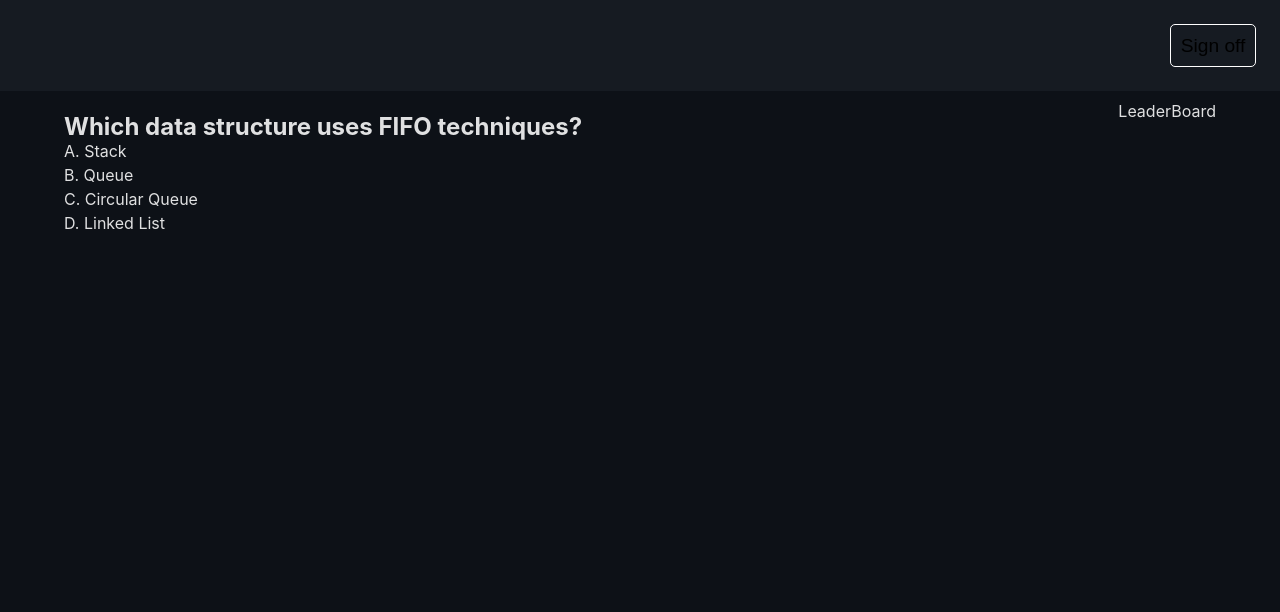
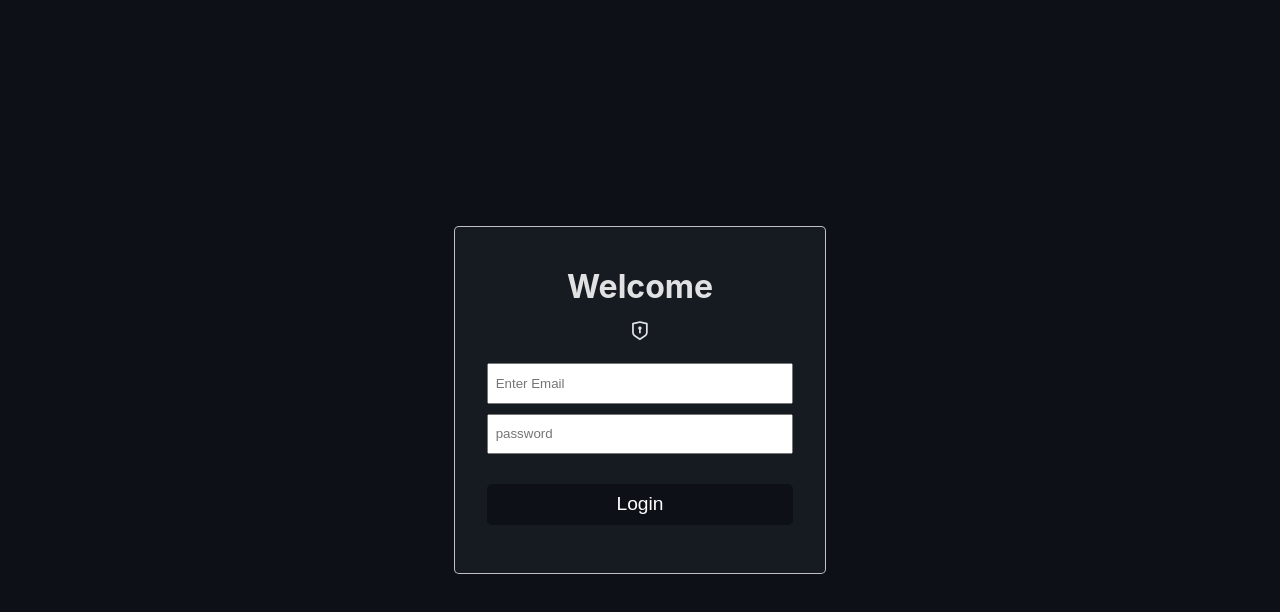
Before and after one commit to SudeepMi/quizapp, a React (Vite) app: page /signin in a window 1280 px wide. Shown: the top 612 px of the page. Built offline with nearby package versions, Linux system fonts and the light colour scheme.

Commit message:
sigin in page added

```diff
--- a/package.json
+++ b/package.json
@@ -11,6 +11,7 @@
   "dependencies": {
     "react": "^18.2.0",
     "react-dom": "^18.2.0",
+    "react-router-dom": "^6.4.3",
     "remixicon": "^2.5.0"
   },
   "devDependencies": {
--- a/src/App.css
+++ b/src/App.css
@@ -38,5 +38,63 @@ body {
         border-radius: 5px;
       }
     }
+    .siginin__container {
+      display: flex;
+      align-items: center;
+      justify-content: center;
+      height: 100vh;
+      .signin {
+        display: flex;
+        align-items: center;
+        flex-direction: column;
+        gap: 20px;
+        border: 1px solid rgba(255, 255, 255, 0.729);
+        padding: 3em 2em;
+        border-radius: 5px;
+        background-color: #161b22;
+
+        .welcome {
+          display: flex;
+          flex-direction: column;
+          align-items: center;
+          gap: 20px;
+          padding: 0 5em;
+
+          i {
+            font-size: 1.3em;
+          }
+        }
+        .inputs {
+          display: flex;
+          flex-direction: column;
+          gap: 10px;
+          width: 100%;
+
+          input {
+            padding: 0.8em 0.5em;
+
+          &:focus {
+            outline: none;
+          }
+          }
+        }
+
+        button {
+          cursor: pointer;
+          padding: 0.5em;
+          width: 100%;
+          background-color: #0d1117;
+          color: #fff;
+          border: none;
+          font-size: 1.2em;
+          margin-top: .5em;
+          transition: .8s;
+          border-radius: 5px;
+          &:hover {
+            background-color: #38393bc4;
+          }
+        }
+      }
+    }
   }
 }
--- a/src/App.jsx
+++ b/src/App.jsx
@@ -1,12 +1,25 @@
+import React from 'react'
 import Navbar from './components/Navbar'
+import { Routes, Route } from "react-router-dom"
 import Home from './pages/Home'
+import Public from './pages/Public'
+import PrivateRoute from './utils/PrivateRoute'
+import Signin from './components/Signin'
 
 function App() {
 
+  const [islogged, setislogged] = React.useState(false)
+
   return (
     <div className='main'>
-      <Navbar />
-      <Home />
+      {islogged && <Navbar />}
+      <Routes>
+        <Route exact element={<PrivateRoute />}>
+          <Route path='/home' element={<Home />} />
+        </Route >
+        <Route path='/' element={<Public />} />
+        <Route path='/signin' element={<Signin />} />
+      </Routes>
     </div>
   )
 }
--- /dev/null
+++ b/src/components/Signin.jsx
@@ -0,0 +1,22 @@
+import React from 'react'
+
+const Signin = () => {
+    return (
+        <div className="siginin__container">
+            <div className="signin">
+                <div className="welcome">
+                    <h1>Welcome</h1>
+                    <i className="ri-shield-keyhole-line"></i>
+                </div>
+                <div className="inputs">
+                    <input type="email" placeholder='Enter Email'/>
+                    <input type="password" placeholder='password'/>
+                </div>
+                <button>Login</button>
+
+            </div>
+        </div>
+    )
+}
+
+export default Signin
--- a/src/main.jsx
+++ b/src/main.jsx
@@ -3,8 +3,11 @@ import ReactDOM from 'react-dom/client'
 import App from './App'
 import './App.css'
 import 'remixicon/fonts/remixicon.css'
+import { BrowserRouter as Router } from "react-router-dom"
 ReactDOM.createRoot(document.getElementById('root')).render(
   <React.StrictMode>
-    <App />
+    <Router>
+      <App />
+    </Router>
   </React.StrictMode>
 )
--- /dev/null
+++ b/src/pages/Public.jsx
@@ -0,0 +1,9 @@
+import React from 'react'
+
+const Public = () => {
+  return (
+    <div>Public</div>
+  )
+}
+
+export default Public
--- a/src/pages/home.css
+++ b/src/pages/home.css
@@ -21,5 +21,6 @@
 
   .leaderboards {
     grid-area: leaderboard;
+
   }
 }
--- /dev/null
+++ b/src/utils/PrivateRoute.jsx
@@ -0,0 +1,13 @@
+import React from 'react'
+import { Outlet, Navigate } from 'react-router-dom'
+
+const PrivateRoute = () => {
+    let userid = localStorage.getItem("token") === null ? false : true
+    return (
+        <>
+        { userid ? <Outlet /> : <Navigate to={"/signin"} /> }
+        </>
+    )
+}
+
+export default PrivateRoute
```
Also changed, not shown: 1 other file (tests, documents, lock files or other folders).
